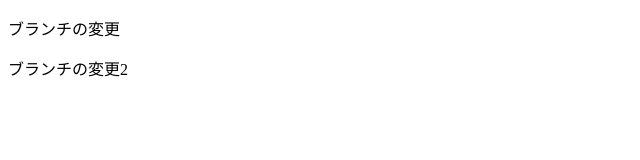
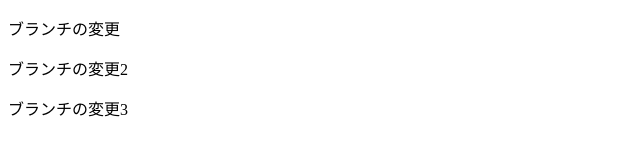
Before and after one commit to Takumi-Wada-bit/20250625, a plain HTML site: page index.html in a window 1280 px wide. Shown: the whole page, without its empty margins (0-640 px from the left). Drawn offline with Linux system fonts and the light colour scheme.

Commit message:
ブランチを変更しました

```diff
--- a/index.html
+++ b/index.html
@@ -6,5 +6,6 @@
     <body>
         <p>ブランチの変更</p>
         <p>ブランチの変更2</p>
+        <p>ブランチの変更3</p>
     </body>
 </html>
```
